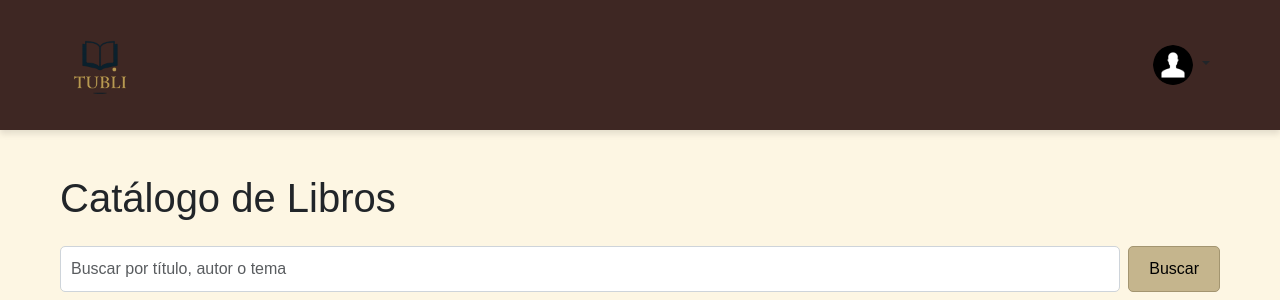
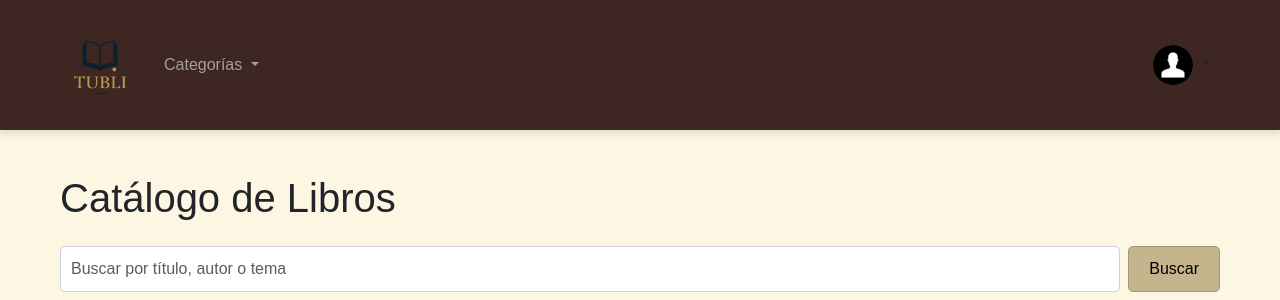
Before and after one commit to daviidjkc/tubli_project, a Flask app: page / in a window 1280 px wide. Shown: the top 300 px of the page. Run offline with Flask 3, Linux system fonts and the light colour scheme; a user stored in the database is signed in.

Commit message:
fase 3.1

```diff
--- a/app/templates/base.html
+++ b/app/templates/base.html
@@ -16,6 +16,21 @@
           <img src="{{ url_for('static', filename='img/tubli_logo.png') }}" alt="Logo" width="80" height="60" class="d-inline-block align-text-top">
 
         </a>
+        <!-- Botón Categorías para navbar Bootstrap 5 -->
+        <ul class="navbar-nav me-auto mb-2 mb-lg-0">
+          <li class="nav-item dropdown">
+            <a class="nav-link dropdown-toggle" href="#" id="categoriasDropdown" role="button" data-bs-toggle="dropdown" aria-expanded="false">
+              Categorías
+            </a>
+            <ul class="dropdown-menu" aria-labelledby="categoriasDropdown">
+              <li><a class="dropdown-item" href="/categoria/aventura">Aventura</a></li>
+              <li><a class="dropdown-item" href="/categoria/romance">Romance</a></li>
+              <li><a class="dropdown-item" href="/categoria/ciencia-ficcion">Ciencia Ficción</a></li>
+              <li><a class="dropdown-item" href="/categoria/poesia">Poesía</a></li>
+              <!-- Agrega más categorías según tus datos -->
+            </ul>
+          </li>
+        </ul>
         <div class="ms-auto">
           {% if current_user.is_authenticated %}
           <div class="dropdown">
```
